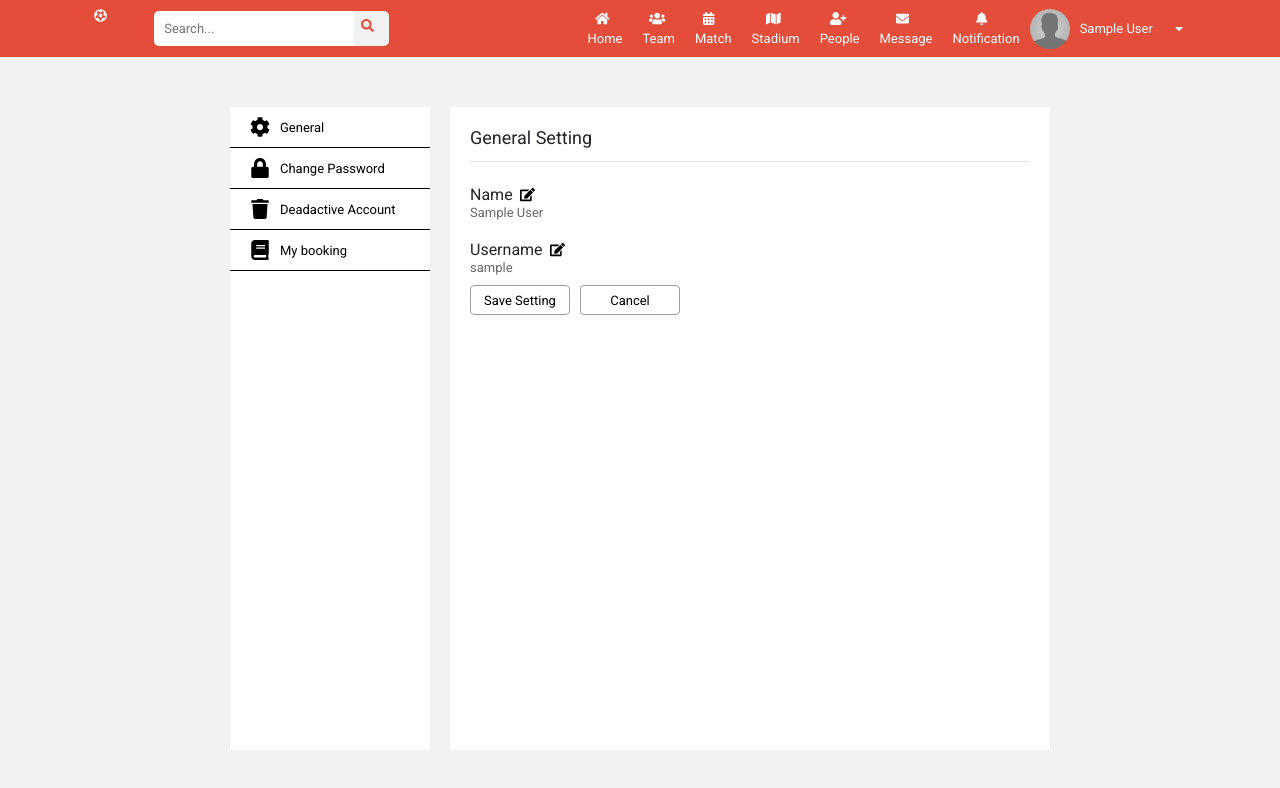
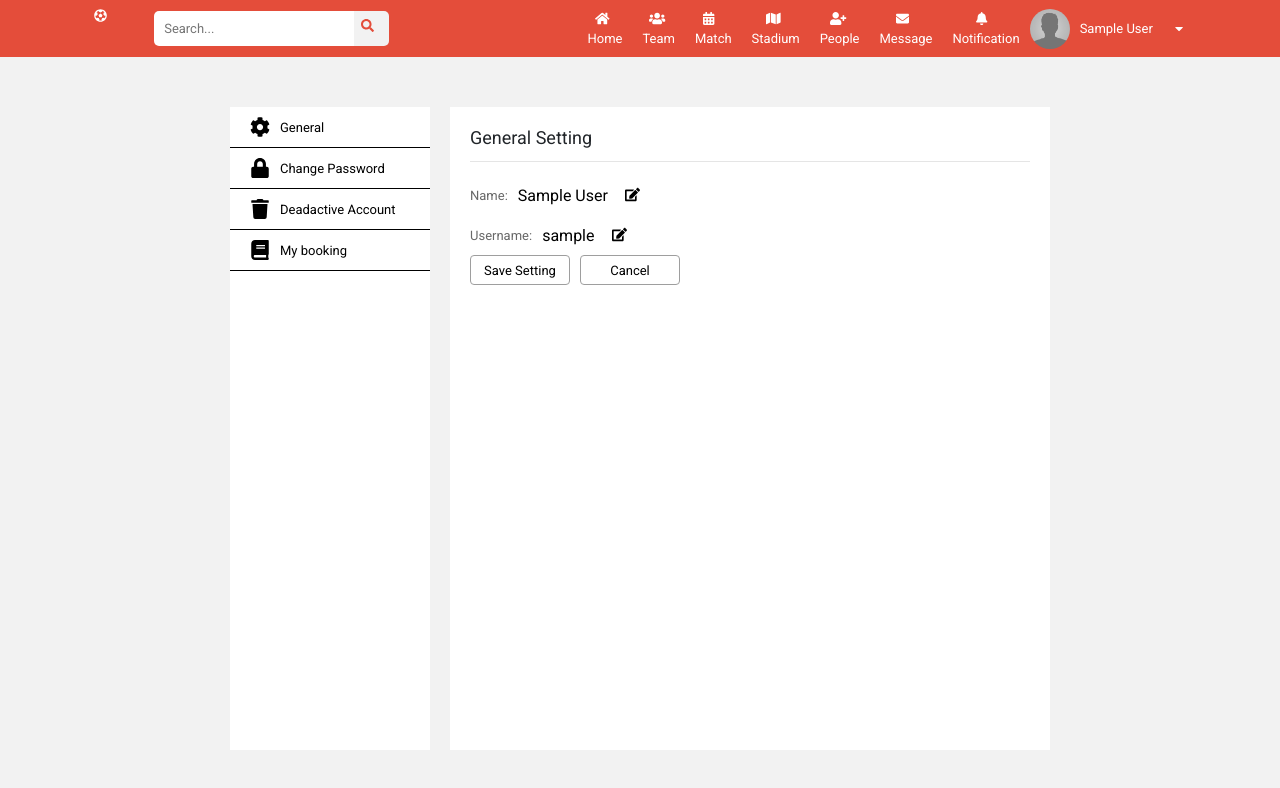
Before and after one commit to long-lehoang/ballnet, a Next.js app: page /setting in a window 1280 px wide. Shown: the top 788 px of the page. Built offline with nearby package versions, Linux system fonts and the light colour scheme; no server answers; sample sign-in values are in the browser's storage.

Commit message:
fix review_1

```diff
--- a/components/commons/CreatePostForm/styles.module.scss
+++ b/components/commons/CreatePostForm/styles.module.scss
@@ -20,7 +20,7 @@
     border: none;
     border-radius: 4px;
     color: var(--text-color-4);
-    font: var(--sub-title);
+    font: var(--content);
   }
 
 
--- a/components/setting/General/index.js
+++ b/components/setting/General/index.js
@@ -99,23 +99,23 @@ export default function GeneralSetting(){
                 <div className={styles.group}>
                     <div className={styles.header}>
                         <div>
-                            <span className={styles.label}>Name</span>
+                            <span className={styles.label}>Name: </span>
+                            <span className={styles.txt}>{user == null ? '' : user.name}</span>
                             <button onClick={()=>{toggleEditName(!editName)}}><FontAwesomeIcon className={styles.icon} icon={faEdit}></FontAwesomeIcon></button>
                         </div>
                         <span className={styles.errMsg}>{errMsgName}</span>
                     </div>
-                    <span className={styles.txt}>{user == null ? '' : user.name}</span>
                     {editName ? <input value={name} maxlength="30" onChange={(event)=>{setName(event.target.value)}} className={styles.input}></input> : <div></div>}
                 </div>
                 <div className={styles.group}>
                     <div className={styles.header}>
                         <div>
-                            <span className={styles.label}>Username</span>
+                            <span className={styles.label}>Username: </span>
+                            <span className={styles.txt}>{user == null ? '' : user.username}</span>
                             <button onClick={()=>{toggleEditUsername(!editUsername)}}><FontAwesomeIcon className={styles.icon} icon={faEdit}></FontAwesomeIcon></button>
                         </div>
                         <span className={styles.errMsg}>{errMsgUsername}</span>
                     </div>
-                    <span className={styles.txt}>{user == null ? '' : user.username}</span>
                     {editUsername ? <input value={username} maxlength="30" onChange={handleInputUsername} className={styles.input}></input> : <div></div>}
                 </div>
                 <button type="submit">Save Setting</button>
--- a/components/setting/General/styles.module.scss
+++ b/components/setting/General/styles.module.scss
@@ -11,9 +11,13 @@
             .header{
                 display: flex;
                 justify-content: space-between;
+                div{
+                    display: flex;
                     align-items: center;
                     .label{
-                    font: var(--sub-title);
+                        font: var(--content);
+                        color: var(--text-color-2);
+                        padding-right: 10px;
                     }
                     button{
                         align-items: center;
@@ -27,12 +31,16 @@
                             height: 15px;
                         }
                     }
+
+                    .txt{
+                        color: var(--text-color-3);
+                        font: var(--sub-title);
+                        padding-right: 10px;
+                    }
+                }
                 .errMsg{
                     color: var(--background-header);
                 }
-            }
-            .txt{
-                color: var(--text-color-2);
             }
             input{
                 margin-top: 10px;
```
Lines whose indentation alone changed are shown as unchanged.
